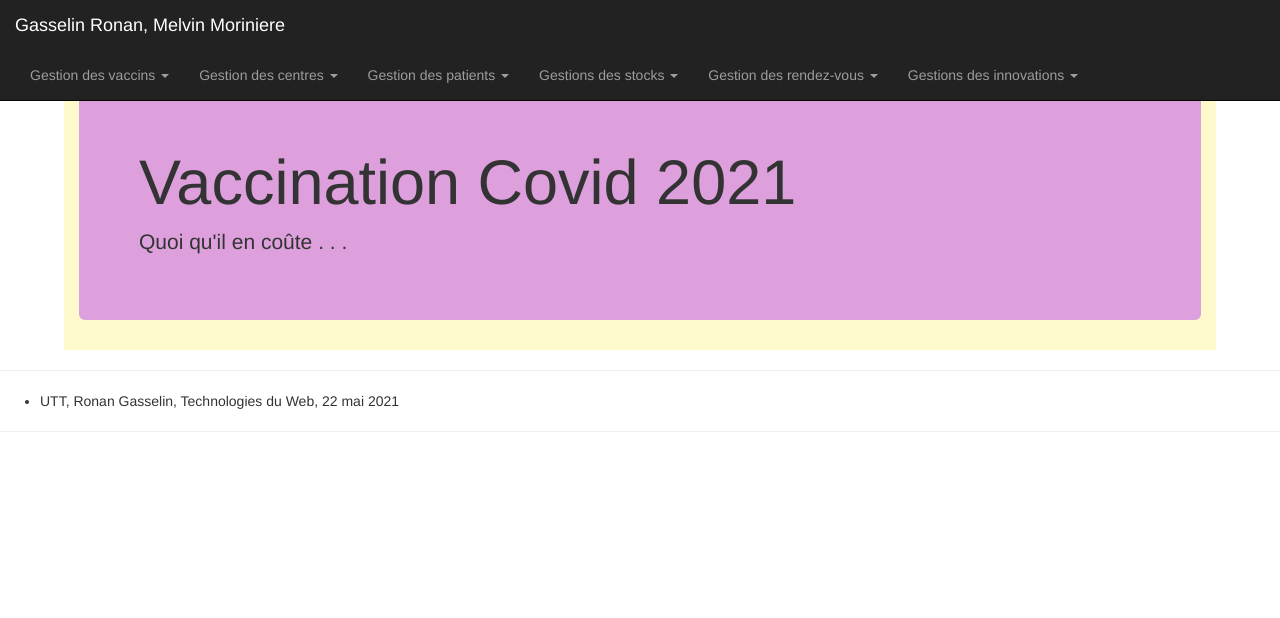
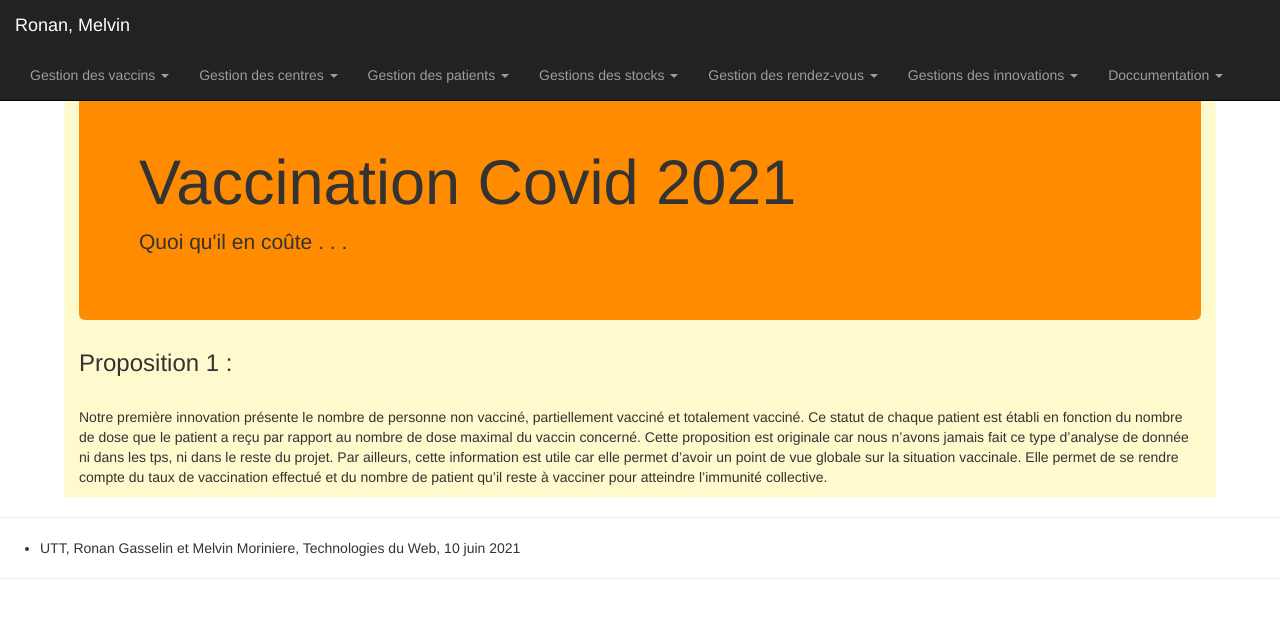
Before and after one commit to vyvern1/LO07_Projet, a PHP site: page /app/router/router.php?action=docInovation&target=1 in a window 1280 px wide. Shown: the top 618 px of the page. Run offline with PHP 8.4, Linux system fonts and the light colour scheme; some libraries are stand-ins or nearby versions.

Commit message:
finition

```diff
--- a/app/controller/ControllerAccueil.php
+++ b/app/controller/ControllerAccueil.php
@@ -5,8 +5,9 @@
 class ControllerAccueil {
  // --- page d'acceuil
  public static function Accueil() {
+  $valeur = null;
   include 'config.php';
-  $vue = $root . '/app/view/viewAccueil.php';
+  $vue = $root . '/app/view/viewAccueil_doc.php';
   if (DEBUG)
    echo ("ControllerAccueil : Accueil : vue = $vue");
   require ($vue);
--- /dev/null
+++ b/app/controller/ControllerDocumentation.php
@@ -0,0 +1,44 @@
+
+<!-- ----- debut ControllerDocumentation -->
+<?php
+
+class ControllerDocumentation {
+ public static function docInovation($args) {
+    $target = $args['target'];
+    if (is_numeric($target)) {
+        if ($target == 1) {
+            $valeur = "<h3>Proposition 1 :</h3><br><p>Notre première innovation présente le nombre de personne non vacciné, partiellement vacciné et totalement vacciné. Ce statut de chaque patient est établi en fonction du nombre de dose que le patient a reçu par rapport au nombre de dose maximal du vaccin concerné.
+            Cette proposition est originale car nous n’avons jamais fait ce type d’analyse de donnée ni dans les tps, ni dans le reste du projet. Par ailleurs, cette information est utile car elle permet d’avoir un point de vue globale sur la situation vaccinale. Elle permet de se rendre compte du taux de vaccination effectué et du nombre de patient qu’il reste à vacciner pour atteindre l’immunité collective.</p>";
+        }
+        elseif ($target == 2) {
+            $valeur = "<h3>Proposition 2 :</h3><br><p>Notre seconde innovation permet de se rendre du nombre total de vaccin en stock par type de vaccin. En effet, nous avons jusque là affiché le nombre total de vaccin en stock dans chaque centre et le nombre de vaccin dans chaque centre par type de vaccin. Ces informations ne permettaient de se rendre compte du stock global de chaque vaccin.
+            Cette proposition est originale car elle apporte une nouvelle approche concernant les stocks de vaccin. Elle permet de voir quel vaccin a été le plus commandé par le gouvernement, et donc de voir avec quel vaccin nous avons le plus de chance d’être vacciné. En fonction du nombre de doses nécessaire par vaccin, on peut savoir combien de personne on peut vacciner avec chaque vaccin.
+            </p>";
+        }
+        elseif ($target == 3) {
+            $valeur = "<h3>Proposition 3 :</h3><br><p>Notre troisième innovation permet de savoir combien de patient ont été vacciné par type de vaccin. Elle est originale car elle permet d’avoir un aperçu de la situation vaccinale dans le pays et de comparer l’utilisation qui est faite des vaccins avec leur stock. De ce fait, en comparant les proportions des vaccins stockés dans l’innovation 2 et celle des vaccins utilisés dans l’innovation 3, on peut savoir si un vaccin est « boudé » par la population et adapté ainsi les commandes.
+            </p>";
+        }
+    }
+    elseif (is_string($target)) {
+        if ($target == 'pdv') {
+            $valeur = "<h3>Point de vue sur le projet</h3><br><p>Globalement, nous avons trouvé ce projet bien construit et très intéressant. Il nous a permis de mettre en application les notions vues en tp et de confirmer les compétences que nous avons acquise durant le semestre. Par ailleurs, nous avons également pu au travers de la diversité des actions demander apprendre a concevoir nous même les requêtes SQL et comprendre leur fonctionnement.
+            Ce projet a donc été très instructif pour nous !
+            Si nous devions apporter un regard constructif sur ce projet, il nous paraitrait intéressant de pouvoir supprimer des vaccins, des patients ou des centres. En effet, lorsque nous créons différents vaccins ou patient pour les tests, nous sommes obligé de nous rendre sur PHPmyadmin pour enlever le tuple concerné, ce qui n’est pas très pratique.
+            </p>";
+        }
+    }
+    else {
+        $valeur = 'Erreur';
+    }
+
+    include 'config.php';
+    $vue = $root . '/app/view/viewAccueil_doc.php';
+    if (DEBUG)
+     echo ("ControllerDocumentation : docInovation : vue = $vue");
+    require ($vue);
+ }
+
+}
+?>
+<!-- ----- fin ControllerDocumentation -->
--- a/app/controller/ControllerRendezvous.php
+++ b/app/controller/ControllerRendezvous.php
@@ -112,13 +112,13 @@ class ControllerRendezvous {
 
 
         //On trouve le vaccin du centre ayant le plus de dose
-        $vaccin_id = ModelStock::getmaxdose($centre_id);
+        $vaccin = ModelStock::getmaxdose($centre_id);
 
-        ModelStock::update($centre_id, $vaccin_id[0][0], -1);
-        $results = ModelRendezvous::insert($centre_id, $patient_id, 1, $vaccin_id[0][0]);
+        ModelStock::update($centre_id, $vaccin[0][0], -1);
+        $result = ModelRendezvous::insert($centre_id, $patient_id, 1, $vaccin[0][0]);
 
-        $objet = "rendez-vous";
-
+        $results = 4;
+        $vaccin = $vaccin[0][1];
         include 'config.php';
         $vue = $root . '/app/view/viewInserted.php';
         require ($vue);
--- a/app/controller/ControllerStock.php
+++ b/app/controller/ControllerStock.php
@@ -34,26 +34,34 @@ class ControllerStock {
 
       $info = "<h3>Mise à jour des stocks</h3>";
 
+      $taille = sizeof($results_vaccin);
 
       $hidden = array(
          array("action", 'stockUpdated')
       );
       $option = array(
-         array("centre_id", $results_centre),
-         array("vaccin_id", $results_vaccin)
+         array("centre_id", $results_centre)
       );
-      $label = array (
-         array("quantite", "number")
-      );
+
+      for ($i=1; $i <= $taille; $i++) {
+         $label[$i-1][0] = $results_vaccin[$i-1][1];
+         $label[$i-1][1] = 'number';
+         $label[$i-1][2] = 'vaccin_id';
+         $label[$i-1][3] = $results_vaccin[$i-1][0];
+      }
 
       // ----- Construction chemin de la vue
       include 'config.php';
-      $vue = $root . '/app/view/viewInsert.php';
+      $vue = $root . '/app/view/viewInsertPlus.php';
       require ($vue);
    }
 
    public static function stockUpdated() {
-      $results = ModelStock::update(htmlspecialchars($_GET['centre_id']), htmlspecialchars($_GET['vaccin_id']), htmlspecialchars($_GET['quantite']));
+      $results_vaccin = ModelVaccin::getAll();
+      $taille = sizeof($results_vaccin);
+      for ($i=1; $i <= $taille ; $i++) {
+         $results = ModelStock::update(htmlspecialchars($_GET['centre_id']), $i , htmlspecialchars($_GET[$i]));
+      }
       $objet = "stock";
       // ----- Construction chemin de la vue
       include 'config.php';
--- a/app/model/ModelStock.php
+++ b/app/model/ModelStock.php
@@ -125,7 +125,7 @@ class ModelStock {
   public static function getmaxdose($centre_id) {
     try {
         $database = Model::getInstance();
-        $query = "select vaccin_id from stock where centre_id = :centre_id ORDER BY quantite DESC";
+        $query = "select vaccin_id, label from stock,vaccin where vaccin_id = vaccin.id and centre_id = :centre_id ORDER BY quantite DESC";
         $statement = $database->prepare($query);
         $statement->execute([
           'centre_id' => $centre_id
--- a/app/router/router.php
+++ b/app/router/router.php
@@ -7,6 +7,7 @@ require ('../controller/ControllerPatient.php');
 require ('../controller/ControllerStock.php');
 require ('../controller/ControllerInnovation.php');
 require ('../controller/ControllerRendezvous.php');
+require ('../controller/ControllerDocumentation.php');
 require ('../controller/ControllerAccueil.php');
 
 
@@ -71,6 +72,10 @@ switch ($action) {
     ControllerInnovation::$action($args);
     break;
 
+  case "docInovation" :
+    ControllerDocumentation::$action($args);
+    break;
+
  // Tache par défaut
  default:
   $action = "Accueil";
--- a/app/view/fragment/fragmentCaveFooter.html
+++ b/app/view/fragment/fragmentCaveFooter.html
@@ -1,10 +1,6 @@
-
-<!-- ----- début fragmentCavefooter.html -->
 <p/>
 <hr/>
 <ul>
-  <li>UTT, Ronan Gasselin, Technologies du Web, 22 mai 2021</li>
+  <li>UTT, Ronan Gasselin et Melvin Moriniere, Technologies du Web, 10 juin 2021</li>
 </ul>
 <hr/>
-
-<!-- ----- fin fragmentCavefooter.html -->
--- a/app/view/fragment/fragmentCaveHeader.html
+++ b/app/view/fragment/fragmentCaveHeader.html
@@ -1,8 +1,7 @@
 
-<!-- ----- début fragmentCaveHeader -->
 <html>
   <head>
-    <title>La cave de l'Utt</title>
+    <title>Vaccination Covid</title>
     <meta charset="UTF-8">
     <meta name="viewport" content="width=device-width, initial-scale=1.0">
     <link href="../../public/css/bootstrap.css" rel="stylesheet"/>
@@ -10,5 +9,6 @@
 
     <script src="https://ajax.googleapis.com/ajax/libs/jquery/3.2.1/jquery.min.js"></script>
     <script src="https://maxcdn.bootstrapcdn.com/bootstrap/3.3.7/js/bootstrap.min.js"></script>
+
+    <script src="https://cdn.jsdelivr.net/npm/chart.js"></script>
   </head>
-<!-- ----- fin fragmentCaveHeader -->
--- a/app/view/fragment/fragmentCaveMenu.html
+++ b/app/view/fragment/fragmentCaveMenu.html
@@ -4,7 +4,7 @@
 <nav class="navbar navbar-default navbar-fixed-top navbar-inverse">
   <div class="container-fluid">
     <div class="navbar-header">
-      <a class="navbar-brand" href="router.php?action=CaveAccueil">Gasselin Ronan, Melvin Moriniere</a>
+      <a class="navbar-brand" href="router.php?action=CaveAccueil">Ronan, Melvin</a>
     </div>
     <ul class="nav navbar-nav">
       <li class="dropdown">
@@ -57,6 +57,16 @@
           <li><a href="router.php?action=innovation3">Troisième innovation</a></li>
         </ul>
       </li>
+      <li class="dropdown">
+        <a href="#" class="dropdown-toggle" data-toggle="dropdown" role="button"
+           aria-haspopup="true" aria-expanded="false">Doccumentation <span class="caret"></span></a>
+        <ul class="dropdown-menu">
+          <li><a href="router.php?action=docInovation&target=1">Documentation innovation 1</a></li>
+          <li><a href="router.php?action=docInovation&target=2">Documentation innovation 2</a></li>
+          <li><a href="router.php?action=docInovation&target=3">Documentation innovation 3</a></li>
+          <li><a href="router.php?action=docInovation&target=pdv">Point de vue global sur ce projet</a></li>
+        </ul>
+      </li>
     </ul>
   </div>
 </nav>
--- a/app/view/viewAccueil.php
+++ b/app/view/viewAccueil_doc.php
@@ -1,11 +1,13 @@
 
-<!-- ----- debut de la page cave_acceuil -->
 <?php include 'fragment/fragmentCaveHeader.html'; ?>
 <body>
   <div class="container">
     <?php
     include 'fragment/fragmentCaveMenu.html';
     include 'fragment/fragmentCaveJumbotron.html';
+    if ($valeur) {
+      echo($valeur);
+    }
     ?>
   </div>
 
@@ -13,8 +15,5 @@
   <?php
   include 'fragment/fragmentCaveFooter.html';
   ?>
-
-  <!-- ----- fin de la page cave_acceuil -->
-
 </body>
 </html>
--- a/public/css/perso_css.css
+++ b/public/css/perso_css.css
@@ -10,5 +10,5 @@ body {
 }
 
 .jumbotron {
-  background-color:plum;
+  background-color:darkorange;
 }
```
Also changed, not shown: app/view/fragment/fragmentCaveHeaderInnovation1.html (deleted, +0 -16 lines), app/view/innovation.php (+4 -3 lines), app/view/viewInsertPlus.php (added, +49 -0 lines), app/view/viewInserted.php (+15 -3 lines), public/documentation/mesPropositions.php (deleted, +0 -28 lines), readme.txt (added).
